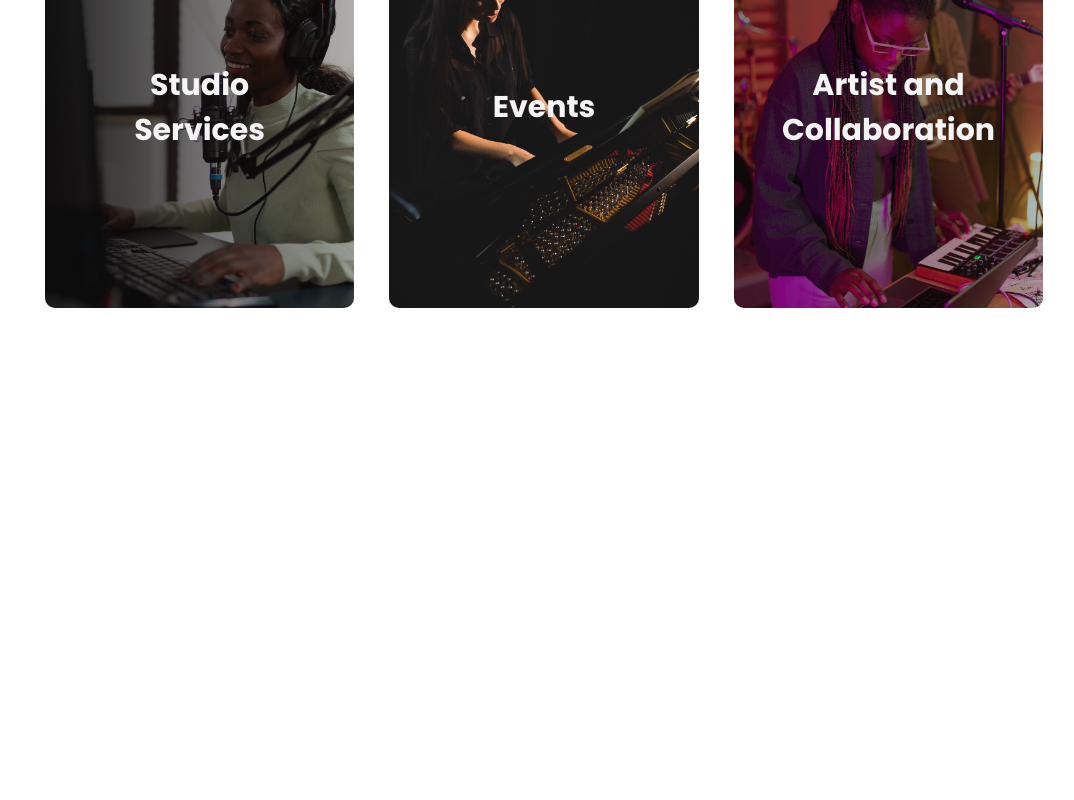
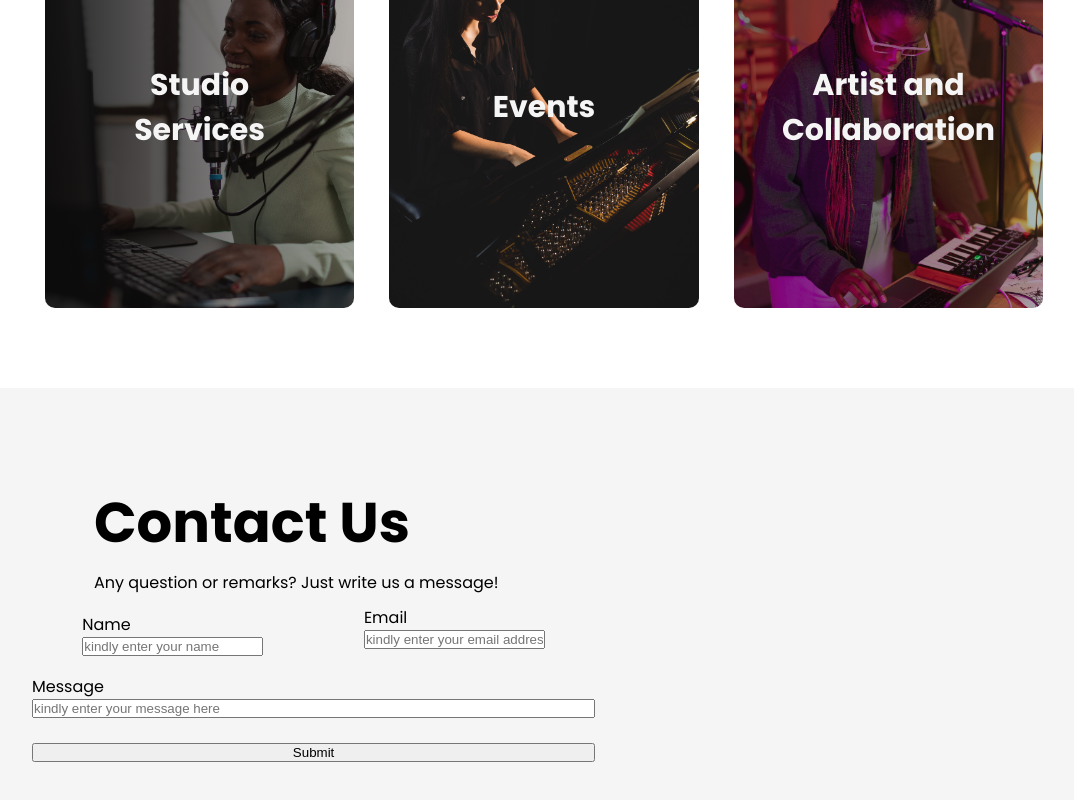
Before and after one commit to SirMartel22/Music-Landing-Page, a React (Create React App) app: page / in a window 1280 px wide. Shown: the part 3213-4013 px from the top of the page, without its empty margins (96-1170 px from the left). Before the commit the page ends 3601 px from the top, so only its background shows below. Built offline with nearby package versions, Linux system fonts and the light colour scheme.

Commit message:
working on the contact section

```diff
--- a/src/App.js
+++ b/src/App.js
@@ -8,6 +8,7 @@ import Title from './Components/Title/Title'
 import Services from './Components/Services/Services'
 import Studio from './Components/Studio/Studio'
 import Gallery from './Components/Gallery/Gallery'
+import Contact from './Components/Contact/Contact'
 
 console.log(Title);
 
@@ -21,13 +22,14 @@ const App = () => {
       <Title subtitle ="Who we are" Title = "About Us" />
       <About />
 
-      {/* <Title subtitle ="What we Offer" Title = "Services" /> */}
       <Services />
 
       <Studio />
 
       <Title subtitle ="check our past work" Title = "Gallery" />
       <Gallery />
+
+      <Contact />
 
 
 
--- a/src/Components/Contact/Contact.css
+++ b/src/Components/Contact/Contact.css
@@ -0,0 +1,44 @@
+.contact-section{
+    width: 100%;
+    padding: 5% 10%;
+    background-size: cover;
+    background-color: #f5f5f5;
+}
+
+.contact-section h1{
+    font-size: 3.5rem;
+    font-weight: 700;
+    margin-bottom: 5px;
+}
+
+.contact-text .form{
+    display: flex;
+    flex-direction: row;
+    justify-content: space-around;
+    align-items: center;
+}
+
+.contact-text{
+    display: flex;
+    flex-direction: column;
+    width: 55%;
+    align-items: left;
+    justify-content: center;
+}
+
+.nameInput, .emailInput, .messageInput{
+    display: flex;
+    align-items: left;
+    justify-content: center;
+    flex-direction: column;
+    flex-wrap: wrap;
+}
+
+.emailInput{
+    padding-top: 10px;;
+}
+
+/* label{
+    font-size: 1.2rem;
+    font-weight: 700;
+} */
--- a/src/Components/Contact/Contact.js
+++ b/src/Components/Contact/Contact.js
@@ -1,2 +1,56 @@
 import React from 'react';
 import './Contact.css';
+
+const Contact = () =>{
+
+    const form = {
+        title: "Contact Us",
+        description:"Any question or remarks? Just write us a message!",
+        nameLabel: "Name",
+        emailLabel: "Email",
+        messageLabel: "Message",
+        name: "kindly enter your name",
+        email: "kindly enter your email address here",
+        message: "kindly enter your message here",
+        button: "Submit"
+
+    }
+
+    return(
+
+        <div className = "contact-section">
+           <div className="contact-text">
+
+               <div className="title">
+                <h1>{form.title}</h1>
+                <p>{form.description}</p>
+               </div>
+
+
+            <div className="form">
+                <div className="nameInput">
+                    <label htmlFor="Name">{form.nameLabel}</label>
+                    <input type="text" placeholder={form.name} />
+
+                </div>
+                <div className="emailInput">
+                    <label htmlFor="Email">{form.emailLabel}</label>
+                    <input type="text" placeholder={form.email} /> <br/>
+                </div>
+
+            </div>
+
+                <div className="messageInput">
+                    <label htmlFor="Email">{form.messageLabel}</label>
+                    <input type="text" placeholder={form.message} /> <br/>
+                </div>
+
+                <button>{form.button}</button>
+           </div>
+
+
+        </div>
+    )
+}
+
+export default Contact;
--- a/src/Components/Studio/Studio.css
+++ b/src/Components/Studio/Studio.css
@@ -2,9 +2,9 @@
     width: 100%;
     padding: 5% 10%;
     background: url(../../assets/collab.jpg) no-repeat center center;
-    height: 100vh;
     background-size: cover;
     color: #fff;
+    height: 100vh;
 }
 
 .studio-section h1{
@@ -21,7 +21,7 @@
 
 .studio-grid{
     display: grid;
-    grid-template-rows: repeat(2, 1fr);
+    grid-template-rows: repeat(1, 1fr);
     grid-template-columns: repeat(auto-fit, minmax(300px, 1fr));
     grid-gap: 20px;
 }
```
Also changed, not shown: src/assets/orchestra.jpg (added).
